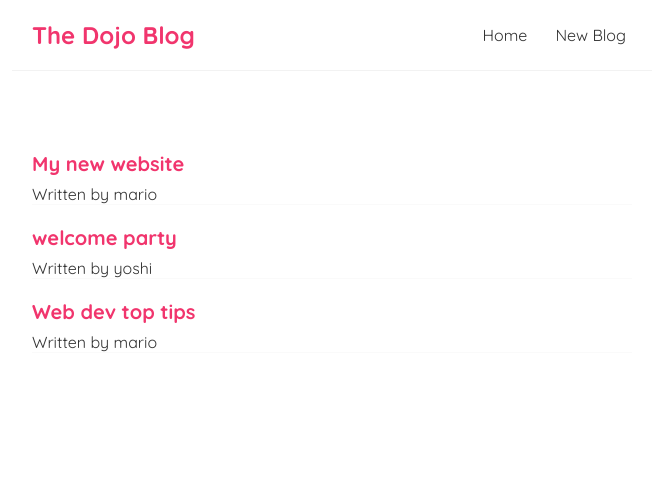
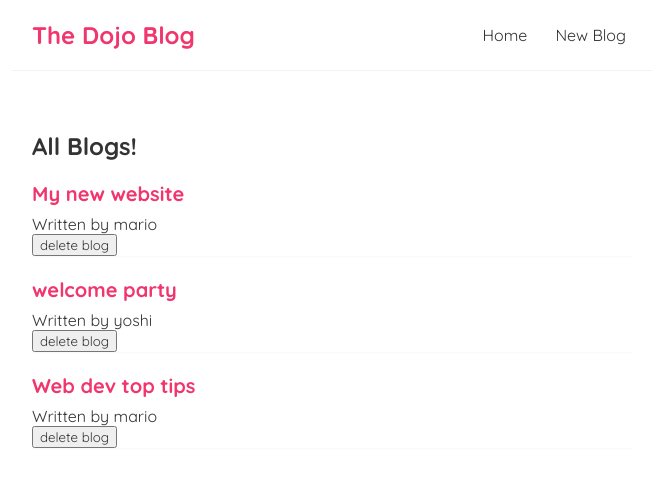
Before and after one commit to arunkumar09/Blogs, a React (Create React App) app: page / in a window 1280 px wide. Shown: the top 486 px of the page, without its empty margins (308-964 px from the left). Built offline with nearby package versions, Linux system fonts and the light colour scheme.

Commit message:
add delete as props

```diff
--- a/src/App.js
+++ b/src/App.js
@@ -5,6 +5,7 @@
 
 
   return (
+    //JSX - babel converst this to HTML
     <div className="App">
       <Navbar></Navbar>
       <div className='content'>
--- /dev/null
+++ b/src/BlogList.js
@@ -0,0 +1,18 @@
+const BlogList = ({ blogs, title, handleDelete }) => {
+
+    return (
+        <div className="blog-list">
+            <h2>{title}</h2>
+             {blogs.map((blog) => (
+                <div className="blog-preview" key={blog.id}>
+                    <h2>{blog.title}</h2>
+                     <p>Written by {blog.author}</p>
+                     <button onClick={()=> handleDelete(blog.id)}>delete blog</button>
+                </div>
+            ))}
+        </div>
+
+    );
+}
+
+export default BlogList;
--- a/src/Home.js
+++ b/src/Home.js
@@ -1,21 +1,20 @@
 import { useState } from "react";
+import BlogList from "./BlogList";
 
 const Home = () => {
     const [blogs, setBlogs] = useState([
-        { title: 'My new website', body: 'lorem ipsum...', author: 'mario', id: 1 },
-        {title:'welcome party', body:'lorem ipsum...', author: 'yoshi', id:2},
-        {title:'Web dev top tips', body:'lorem ipsum...', author: 'mario', id:3}
+        {title: 'My new website', body: 'lorem ipsum...', author: 'mario', id: 1},
+        {title:'welcome party', body:'lorem ipsum...', author: 'yoshi', id: 2},
+        {title:'Web dev top tips', body:'lorem ipsum...', author: 'mario', id: 3}
     ]);
 
+    const handleDelete = (id) => {
+        const newBlogs = blogs.filter(blog => blog.id !== id);
+        setBlogs(newBlogs);
+    }
     return (
         <div className="home">
-            {blogs.map((blog) => (
-                <div className="blog-preview" key={blog.id}>
-                    <h2>{blog.title}</h2>
-                    <p>Written by {blog.author}</p>
-                </div>
-            ))}
-
+            <BlogList blogs={blogs} title="All Blogs!" handleDelete={handleDelete} />
         </div>
     );
 }
--- a/src/Navbar.js
+++ b/src/Navbar.js
@@ -1,3 +1,5 @@
+
+//use sfc - stateless functional components
 const Navbar = () => {
     return (
         <nav className="navbar">
--- a/src/index.css
+++ b/src/index.css
@@ -1,7 +1,7 @@
 @import url('https://fonts.googleapis.com/css2?family=Quicksand:wght@300;400;500;600;700&display=swap');
 
 /* base styles */
-*{
+* {
   margin: 0;
   font-family: Quicksand;
   color: #333;
```
